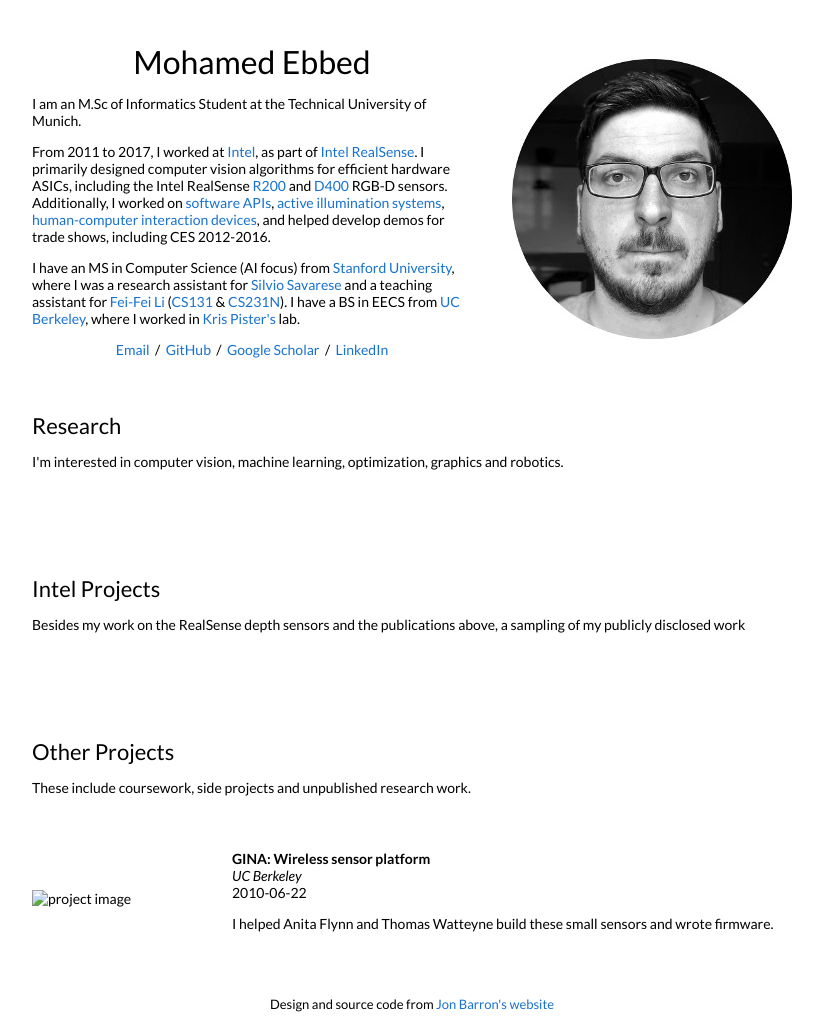
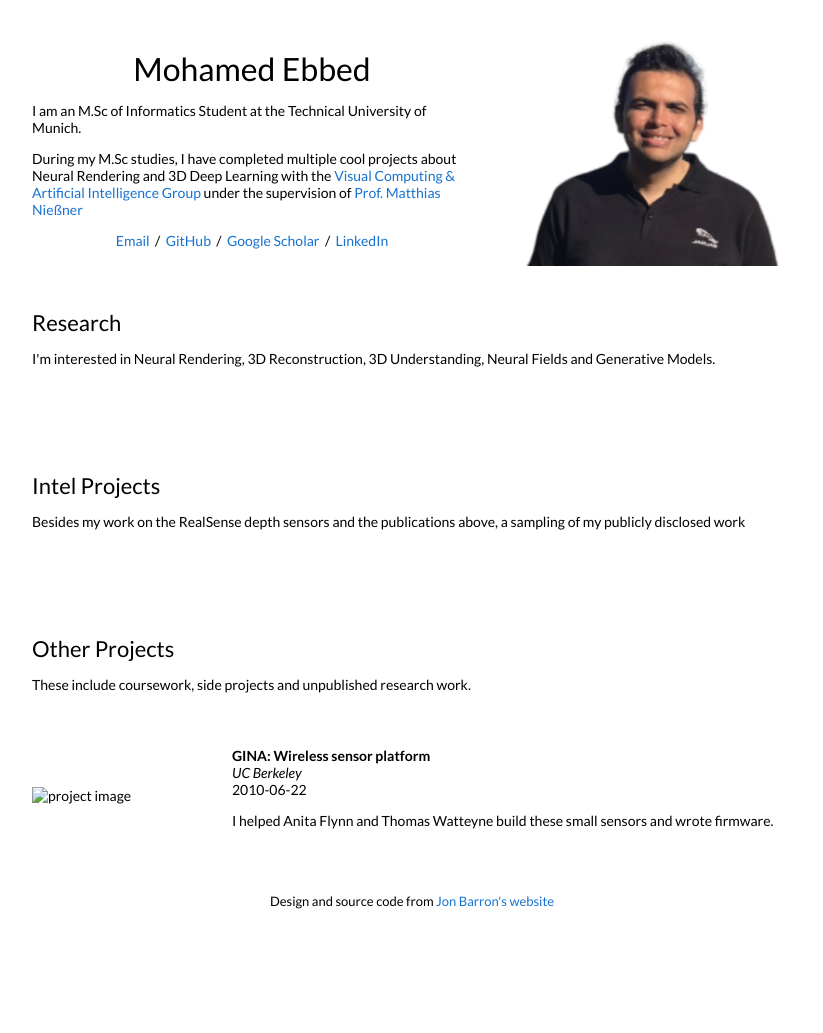
Before and after one commit to mohamed-ebbed/mohamed-ebbed.github.io, a Jekyll site: the page built from _posts/2010-06-22-gina.markdown, in a window 1280 px wide. Shown: the whole page, without its empty margins (228-1051 px from the left). Built offline with Jekyll 4.4.1, drawn with Linux system fonts in a browser that asks for light colours; after the commit the page ends 930 px from its top, so only the background shows below that.

Commit message:
updating page

```diff
--- a/_layouts/default.html
+++ b/_layouts/default.html
@@ -30,11 +30,9 @@
               <p>I am an M.Sc of Informatics Student at the Technical University of Munich.
               </p>
               <p>
-                From 2011 to 2017, I worked at <a href="https://www.intel.com">Intel</a>, as part of <a href="https://www.intelrealsense.com/">Intel RealSense</a>. I primarily designed computer vision algorithms for efficient hardware ASICs, including the Intel RealSense <a href="https://software.intel.com/en-us/articles/realsense-r200-camera">R200</a> and <a href="https://software.intel.com/en-us/realsense/d400">D400</a> RGB-D sensors. Additionally, I worked on <a href="https://github.com/IntelRealSense/librealsense">software APIs</a>, <a href="https://patents.google.com/patent/US9992474B2">active illumination systems</a>, <a href="https://patents.google.com/patent/US9304597">human-computer interaction devices</a>, and helped develop demos for trade shows, including CES 2012-2016.
+                During my M.Sc studies, I have completed multiple cool projects about Neural Rendering and 3D Deep Learning with the <a href="https://niessnerlab.com">Visual Computing & Artificial Intelligence Group</a> under the supervision of <a href="https://www.niessnerlab.org/members/matthias_niessner/profile.html">Prof. Matthias Nießner</a>
               </p>
-              <p>
-                I have an MS in Computer Science (AI focus) from <a href="http://cs.stanford.edu">Stanford University</a>, where I was a research assistant for <a href="http://svl.stanford.edu/">Silvio Savarese</a> and a teaching assistant for <a href="http://svl.stanford.edu/">Fei-Fei Li</a> (<a href="http://vision.stanford.edu/teaching/cs131_fall1617/">CS131</a> & <a href="http://cs231n.stanford.edu/2017/">CS231N</a>). I have a BS in EECS from <a href="http://www.eecs.berkeley.edu/">UC Berkeley</a>, where I worked in <a href="https://people.eecs.berkeley.edu/~pister/">Kris Pister's</a> lab.
-              </p>
+
               <p style="text-align:center">
                 <a target="_blank" href="https://mailhide.io/e/B8TyS"> Email</a> &nbsp;/&nbsp;
                 <a href="https://github.com/leonidk">GitHub</a> &nbsp;/&nbsp;
@@ -43,7 +41,7 @@
               </p>
             </td>
             <td style="padding:2.5%;width:40%;max-width:40%">
-              <img style="width:100%;max-width:100%" alt="profile photo" src="images/circle_bw_crop.jpg">
+              <img style="width:100%;max-width:100%" alt="profile photo" src="images/personal_pic.jpg">
             </td>
           </tr>
         </table>
@@ -53,7 +51,7 @@
             <td style="padding:2.5%;width:100%;vertical-align:middle">
               <h2>Research</h2>
               <p>
-                I'm interested in computer vision, machine learning, optimization, graphics and robotics.
+                I'm interested in Neural Rendering, 3D Reconstruction, 3D Understanding, Neural Fields and Generative Models.
               </p>
             </td>
           </tr>
```
